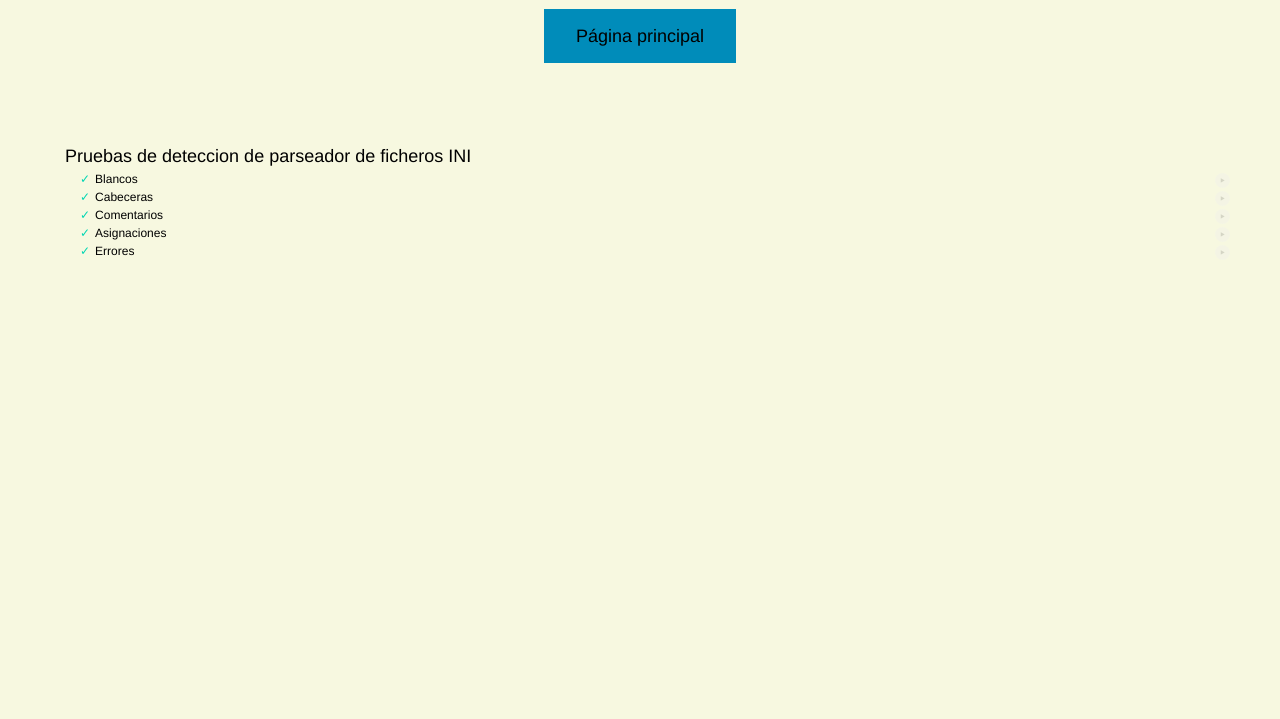
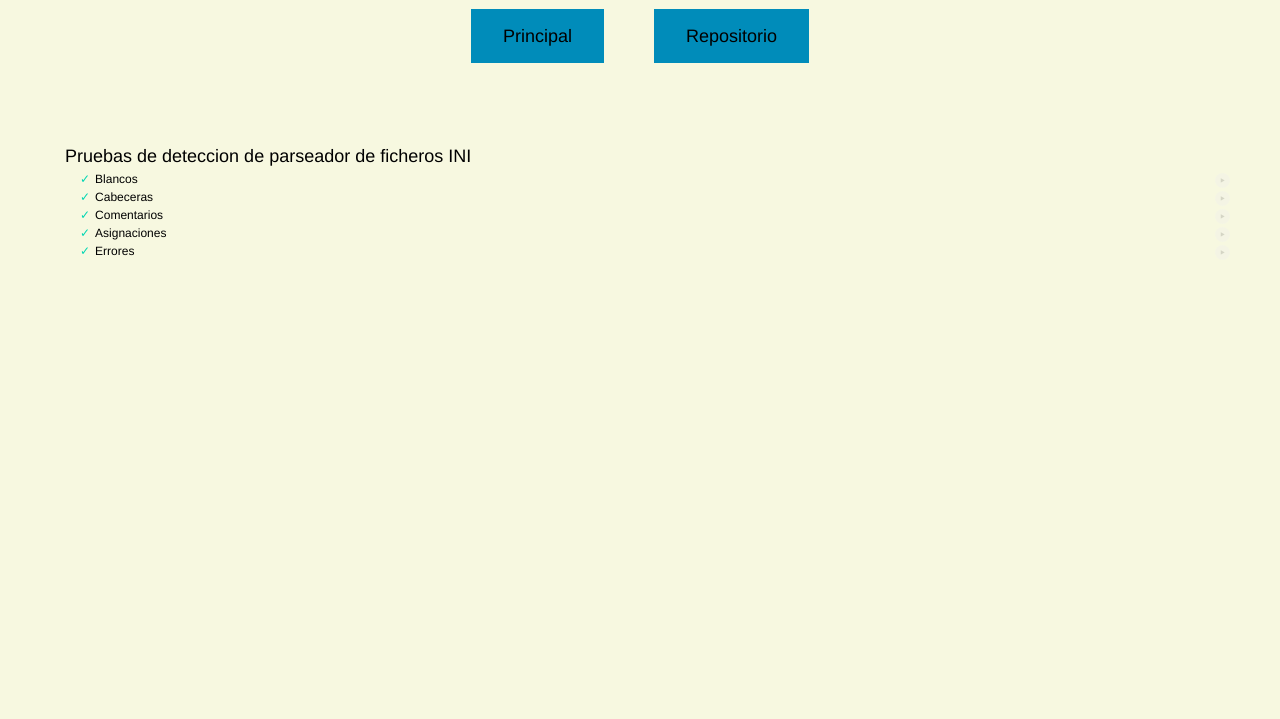
Before and after one commit to alu0100537512/PL-INI2, a plain HTML site: page tests/index.html in a window 1280 px wide. Shown: the part 81-800 px from the top of the page. Drawn offline with nearby package versions, Linux system fonts and the light colour scheme.

Commit message:
Added buttons to repo

```diff
--- a/tests/index.html
+++ b/tests/index.html
@@ -19,7 +19,9 @@
 <center>
 <h1>Pruebas INI</h1>
 <h3>
-<button><a href="..\index.html">Página principal</a></button></h3>
+<button><a href="..\index.html">Principal</a></button>
+&nbsp;&nbsp;&nbsp;&nbsp;&nbsp;&nbsp;&nbsp;&nbsp;
+<button><a href="https://github.com/alu0100537512/PL-INI2.git">Repositorio</a></button> </h3>
 </center>
 <div id="mocha"></div>
 
```
Also changed, not shown: index.html (+3 -1 lines).
